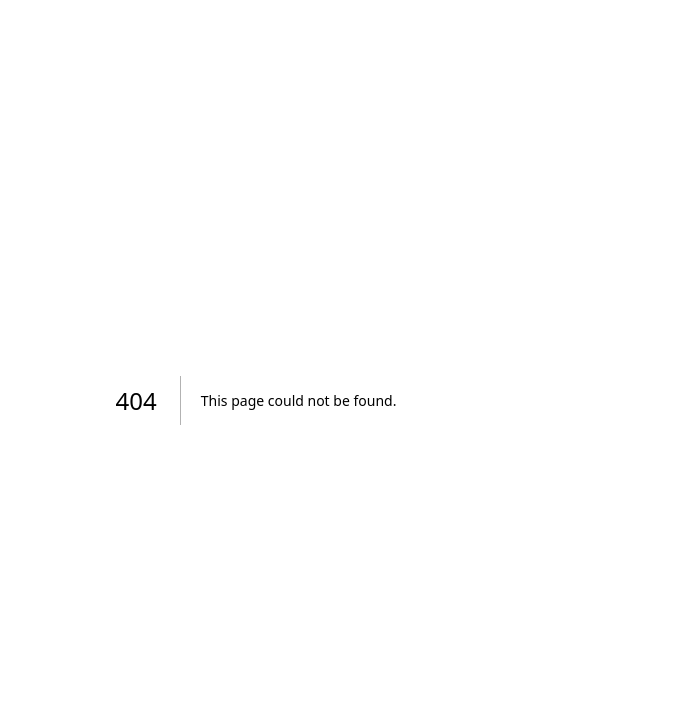
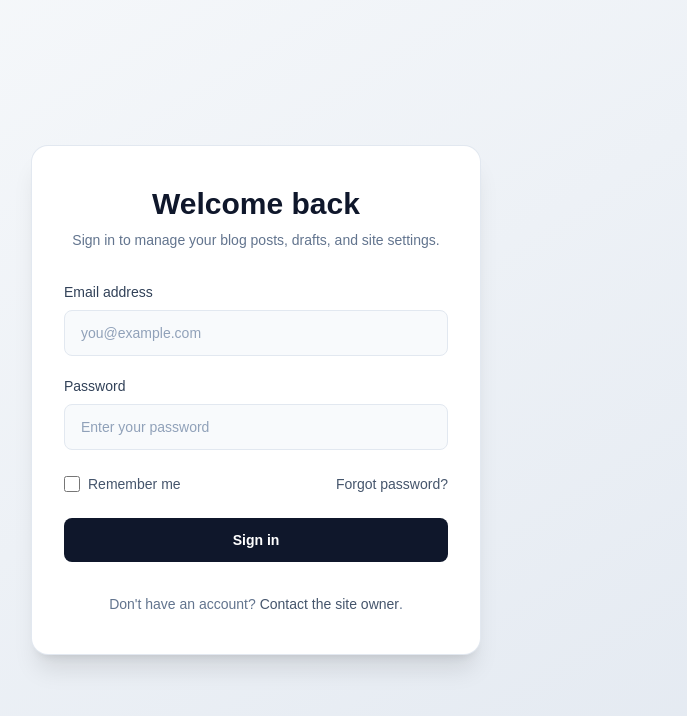
Before and after one commit to Csodhuu/blog-admin, a Next.js app: page /login in a window 1280 px wide. Before the commit this address had no page. Shown: the top 716 px of the page, without its empty margins (384-1071 px from the left). Built offline with nearby package versions, Linux system fonts and the light colour scheme.

Commit message:
feat: add login page

```diff
--- /dev/null
+++ b/src/app/login/page.tsx
@@ -0,0 +1,85 @@
+import type { Metadata } from "next";
+import Link from "next/link";
+
+export const metadata: Metadata = {
+  title: "Login | Blog Admin",
+};
+
+export default function LoginPage() {
+  return (
+    <div className="min-h-screen bg-gradient-to-br from-slate-50 to-slate-200 flex items-center justify-center p-6">
+      <div className="w-full max-w-md rounded-2xl bg-white shadow-xl ring-1 ring-slate-200">
+        <div className="px-8 py-10">
+          <div className="space-y-2 text-center">
+            <h1 className="text-3xl font-semibold text-slate-900">Welcome back</h1>
+            <p className="text-sm text-slate-500">
+              Sign in to manage your blog posts, drafts, and site settings.
+            </p>
+          </div>
+
+          <form className="mt-8 space-y-6">
+            <div className="space-y-5">
+              <label className="block text-left text-sm font-medium text-slate-700">
+                Email address
+                <input
+                  type="email"
+                  name="email"
+                  required
+                  autoComplete="email"
+                  className="mt-2 w-full rounded-lg border border-slate-200 bg-slate-50 px-4 py-3 text-slate-900 placeholder:text-slate-400 focus:border-slate-400 focus:outline-none focus:ring-2 focus:ring-slate-200"
+                  placeholder="you@example.com"
+                />
+              </label>
+
+              <label className="block text-left text-sm font-medium text-slate-700">
+                Password
+                <input
+                  type="password"
+                  name="password"
+                  required
+                  autoComplete="current-password"
+                  className="mt-2 w-full rounded-lg border border-slate-200 bg-slate-50 px-4 py-3 text-slate-900 placeholder:text-slate-400 focus:border-slate-400 focus:outline-none focus:ring-2 focus:ring-slate-200"
+                  placeholder="Enter your password"
+                />
+              </label>
+            </div>
+
+            <div className="flex items-center justify-between text-sm">
+              <label className="flex items-center gap-2 text-slate-600">
+                <input
+                  type="checkbox"
+                  className="h-4 w-4 rounded border-slate-300 text-slate-600 focus:ring-slate-500"
+                />
+                Remember me
+              </label>
+              <Link
+                href="#"
+                className="font-medium text-slate-600 transition hover:text-slate-900"
+              >
+                Forgot password?
+              </Link>
+            </div>
+
+            <button
+              type="submit"
+              className="w-full rounded-lg bg-slate-900 px-4 py-3 text-sm font-semibold text-white transition hover:bg-slate-800 focus:outline-none focus:ring-2 focus:ring-slate-400 focus:ring-offset-2"
+            >
+              Sign in
+            </button>
+          </form>
+
+          <p className="mt-8 text-center text-sm text-slate-500">
+            Don&apos;t have an account?{" "}
+            <Link
+              href="#"
+              className="font-medium text-slate-600 transition hover:text-slate-900"
+            >
+              Contact the site owner
+            </Link>
+            .
+          </p>
+        </div>
+      </div>
+    </div>
+  );
+}
```
